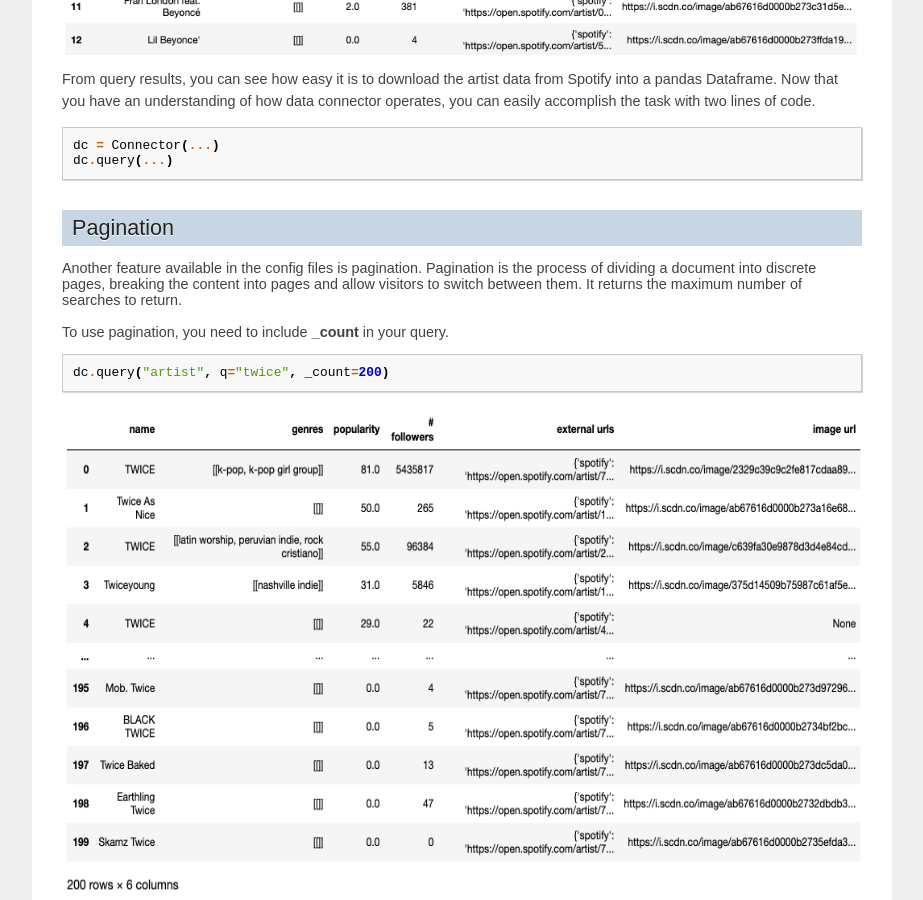
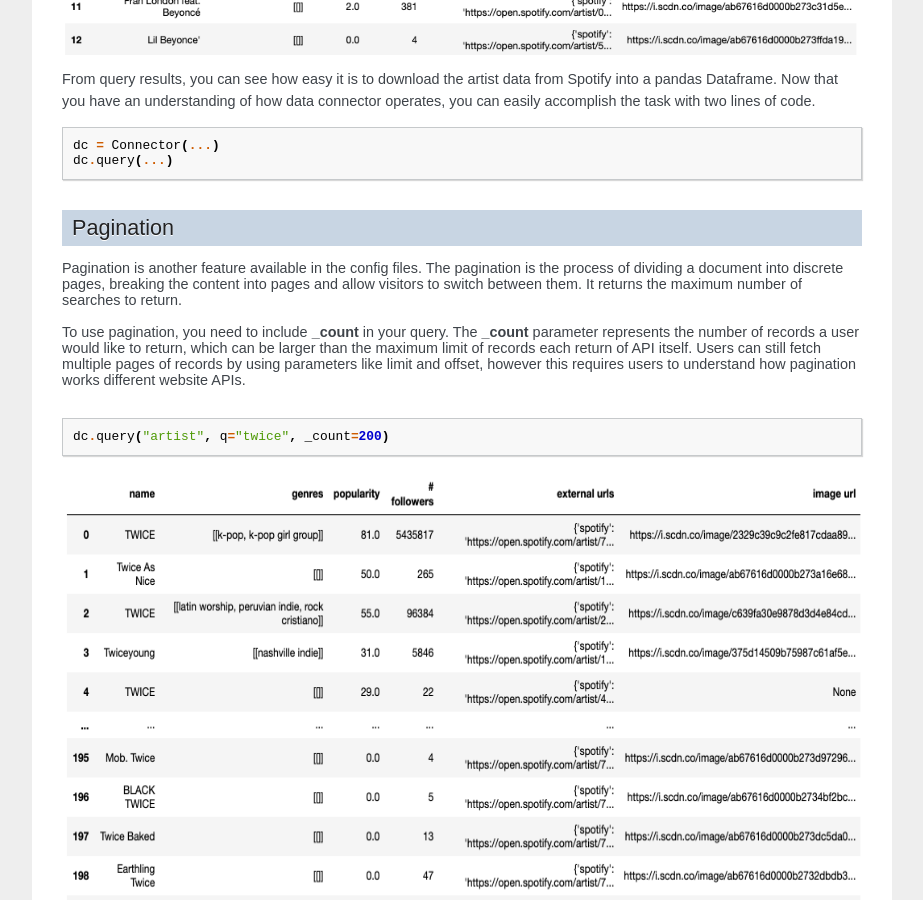
Before and after one commit to sfu-db/dataprep, a Sphinx documentation site: the page built from docs/source/DC_Spotify_tut.rst, in a window 1280 px wide and 900 px high, scrolled down 8705 px. Shown: the whole window, without its empty margins (198-1121 px from the left). Built offline with Sphinx 7.4.7, drawn with Linux system fonts in a browser that asks for light colours; pages that are not in the unit, such as notebooks, are missing from menus; some of the changed text lies outside the part shown.

Commit message:
docs(data_connector): documentation update
Updated document - further pagination explanation

```diff
--- a/docs/source/DC_Spotify_tut.rst
+++ b/docs/source/DC_Spotify_tut.rst
@@ -75,7 +75,7 @@ Open apps.js with your favourite editor. In the file, it contains a section for
    	:width: 650
    	:height: 100
 
-The client ID and client secret can be found in the dashboard app the user generated. The client ID is a public information for applications. The client secret must be kept confidential, it is used to verify that your request made with the client ID are authorized.
+The client ID and client Secret can be found in the dashboard app the user generated. The client ID is a public information for applications. The client secret must be kept confidential, it is used to verify that your request made with the client ID are authorized.
 
 .. image:: _static/images/tutorial/ID_and_secret.png
 	:align: center
@@ -147,7 +147,7 @@ Below the configuration file are stored with dataprep.
 
 Initialize data_connector
 =============================
-To initialize the data_connector, run the following code below. Copy and paste your Spotify **access_token**, **client_id**, and **client_secret** in the appropriate variables. Once you have that running, you can use some of the built in functions available in connector.
+To initialize the data_connector, run the following code below. Copy and paste the Spotify **access_token**, **client_id**, and **client_secret** in the appropriate variables. Once you have that running, you can use some of the built in functions available in connector.
 
 ::
 
@@ -235,9 +235,10 @@ Now that you have an understanding of how data connector operates, you can easil
 
 Pagination
 ===================
-| Another feature available in the config files is pagination. Pagination is the process of dividing a document into discrete pages, breaking the content into pages and allow visitors to switch between them. It returns the maximum number of searches to return.
+| Pagination is another feature available in the config files. The pagination is the process of dividing a document into discrete pages, breaking the content into pages and allow visitors to switch between them. It returns the maximum number of searches to return.
 |
-| To use pagination, you need to include **_count** in your query.
+| To use pagination, you need to include **_count** in your query. The **_count** parameter represents the number of records a user would like to return, which can be larger than the maximum limit of records each return of API itself. Users can still fetch multiple pages of records by using parameters like limit and offset, however this requires users to understand how pagination works different website APIs.
+|
 
 ::
 
@@ -246,7 +247,7 @@ Pagination
 .. image:: _static/images/tutorial/dc_spotify_query_pag.png
 	:align: center
    	:width: 1000
-   	:height: 490
+   	:height: 500
 
 Pagination does not concurrently work with the **limit** parameter in a query, you need to select either **limit** or **_count**. If you select **_count**, it bypasses the initial restriction set by Spotify's **limit** parameter.
 
```
Also changed, not shown: docs/source/DC_DBLP_tut.rst (+5 -4 lines), docs/source/DC_Yelp_tut.rst (+4 -3 lines).
